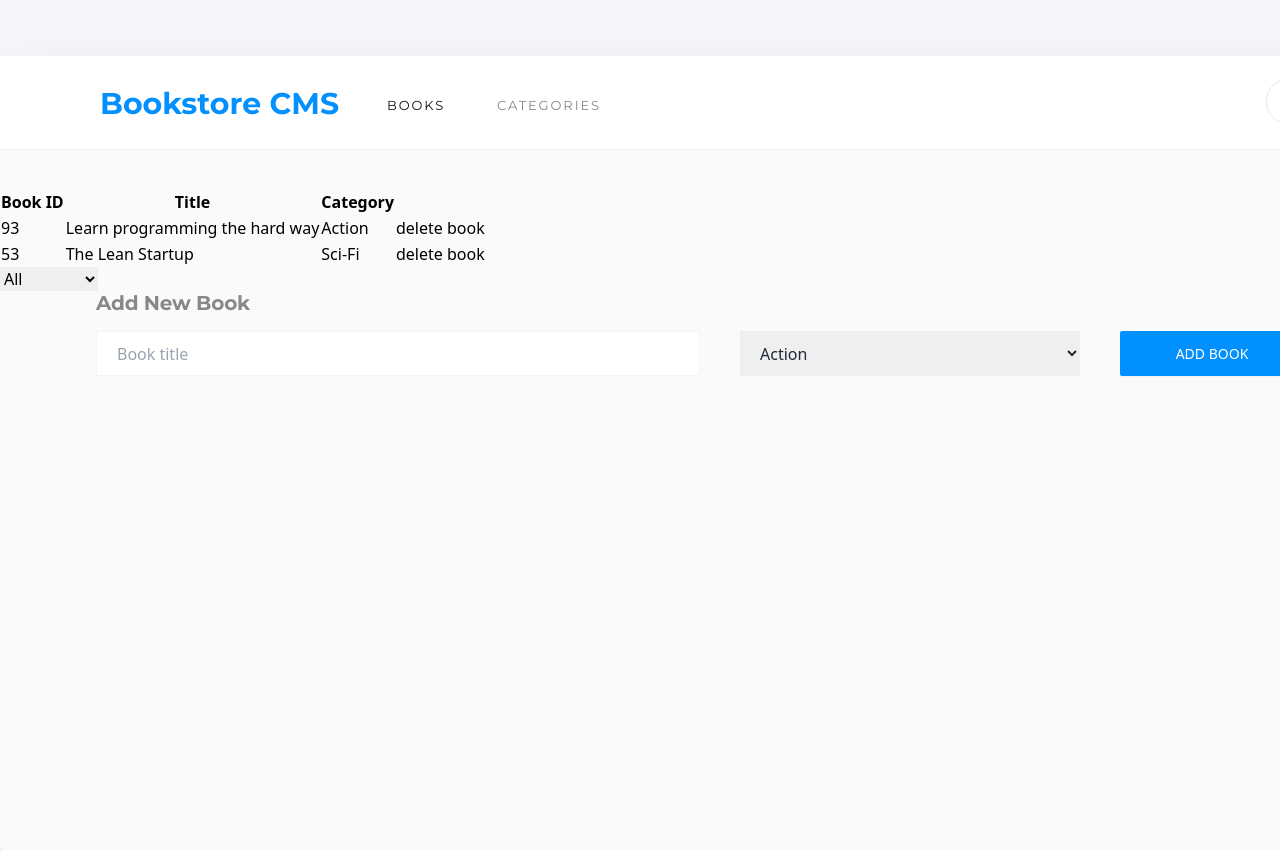
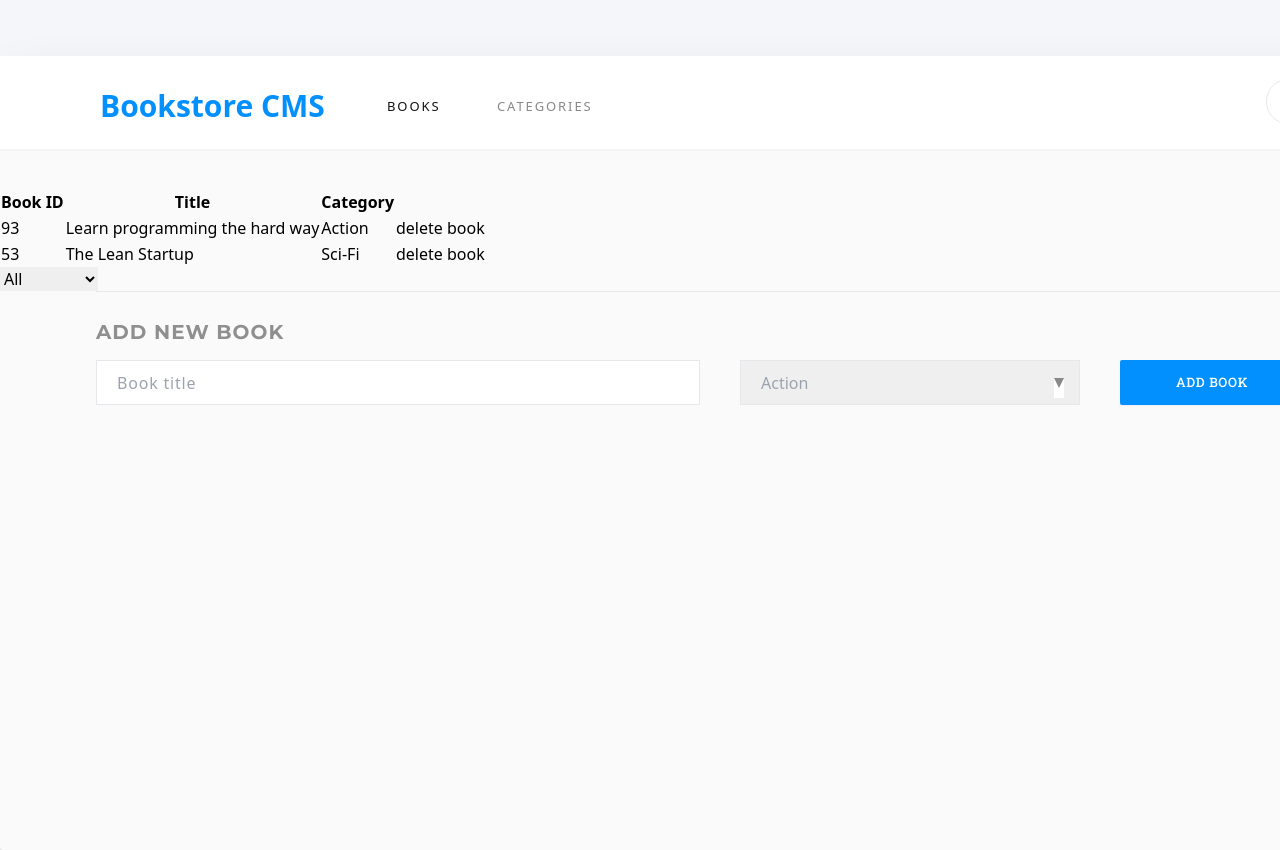
Before and after one commit to AshakaE/cms-books, a React (Create React App) app: page / in a window 1280 px wide. Shown: the top 850 px of the page. Built offline with nearby package versions, Linux system fonts and the light colour scheme.

Commit message:
Complete styling for book form

```diff
--- a/src/App.css
+++ b/src/App.css
@@ -1,6 +1,5 @@
-@import url('https://fonts.googleapis.com/css2?family=Montserrat:wght@400;700&family=Roboto+Slab:wght@400;600&display=swap');
 body {
-  background-color: #F5F6FA;
+  background-color: #f5f6fa;
 }
 
 .center {
@@ -36,7 +35,6 @@ body {
   width: 240px;
   height: 37px;
   margin: 6px 47px 2px 0;
-  font-family: Montserrat;
   font-size: 30px;
   font-weight: bold;
   font-stretch: normal;
@@ -50,7 +48,6 @@ body {
   width: 59px;
   height: 16px;
   margin: 18px 41px 11px 0;
-  font-family: Montserrat;
   font-size: 13px;
   font-weight: normal;
   font-stretch: normal;
@@ -65,7 +62,6 @@ body {
   height: 16px;
   margin: 18px 664px 11px 10px;
   opacity: 0.5;
-  font-family: Montserrat;
   font-size: 13px;
   font-weight: normal;
   font-stretch: normal;
@@ -102,12 +98,21 @@ body {
 
 .title {
   height: 24px;
-  font-family: Montserrat;
   font-size: 20px;
   font-weight: bold;
   font-stretch: normal;
   font-style: normal;
   line-height: normal;
   letter-spacing: -0.18px;
-  color: #888888;
+  color: #8f8f8f;
 }
+
+.arrow {
+  width: 5px;
+  height: 10px;
+  border-color: #888 #fff #fff;
+  border-style: solid;
+  border-width: 10px 5px;
+  top: 17px;
+  right: 15px;
+}
--- a/src/containers/BooksForm.js
+++ b/src/containers/BooksForm.js
@@ -37,20 +37,26 @@ const BooksForm = (props) => {
   };
 
   return (
-    <div className="flex flex-col">
-      <h3 className="block pl-24 title pb-10">Add New Book</h3>
-      <div className="flex justify-between px-24 w-">
+    <div className="flex flex-col border-t border-gray-200 mx-24">
+      <div className="pb-4 pt-7">
+        <h3 className="block title uppercase tracking-wider font-body">
+          Add New Book
+        </h3>
+      </div>
+      <div className="flex justify-between relative">
         <input
           onChange={handleChange}
           type="text"
-          className="w-1/2 border border-gray-100 pl-5"
+          className="w-1/2 border border-gray-200 pl-5 text-gray-300 text-base tracking-wider focus:outline-none"
           placeHolder="Book title"
         />
+        <div className="flex-grow mx-10 border border-gray-200 text-gray-400 text-base tracking-wider appearance-none relative">
+          <div className="absolute arrow" />
           <select
             onChange={handleChange}
             name="booksCategories"
             id="Books"
-          className="flex-grow mx-10 px-4 text-gray-800"
+            className="w-full appearance-none h-full px-5 focus:outline-none"
           >
             {categories.map((category) => (
               <option key={category} value={category}>
@@ -58,10 +64,11 @@ const BooksForm = (props) => {
               </option>
             ))}
           </select>
+        </div>
         <button
           onClick={handleSubmit}
           type="button"
-          className="inline-flex justify-center py-2 px-4 border border-transparent shadow-sm text-sm font-medium rounded-sm text-white btn-col hover:bg-indigo-500   focus:outline-none focus:ring-2 focus:ring-offset-2 focus:ring-indigo-500 w-[184px] h-[45px] uppercase text-center items-center"
+          className="inline-flex justify-center py-2 px-4 shadow-sm text-[13px] rounded-sm text-white btn-col hover:bg-indigo-500 focus:outline-none  w-[184px] h-[45px] uppercase text-center items-center font-rob tracking-wider font-medium"
         >
           Add Book
         </button>
--- a/src/index.css
+++ b/src/index.css
@@ -1,3 +1,4 @@
+@import url('https://fonts.googleapis.com/css2?family=Montserrat:wght@400;700&family=Roboto+Slab:wght@400;500;600&display=swap');
 @tailwind base;
 @tailwind components;
 @tailwind utilities;
--- a/tailwind.config.js
+++ b/tailwind.config.js
@@ -3,7 +3,12 @@ module.exports = {
   purge: ['./src/**/*.{js,jsx,ts,tsx}', './public/index.html'],
   darkMode: false, // or 'media' or 'class'
   theme: {
-    extend: {},
+    extend: {
+      fontFamily: {
+        body: ['Montserrat'],
+        rob: ['Roboto Slab', 'san-serif'],
+      },
+    },
   },
   variants: {
     extend: {},
```
Lines whose indentation alone changed are shown as unchanged.
